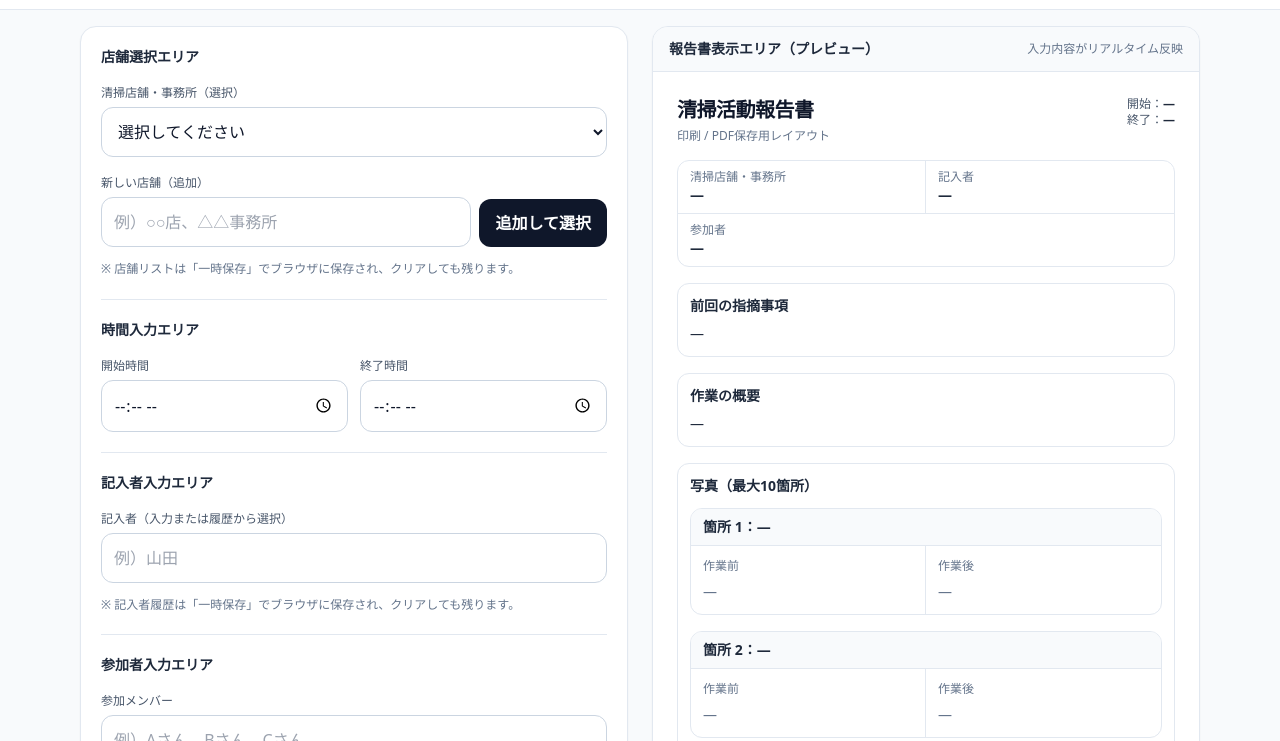
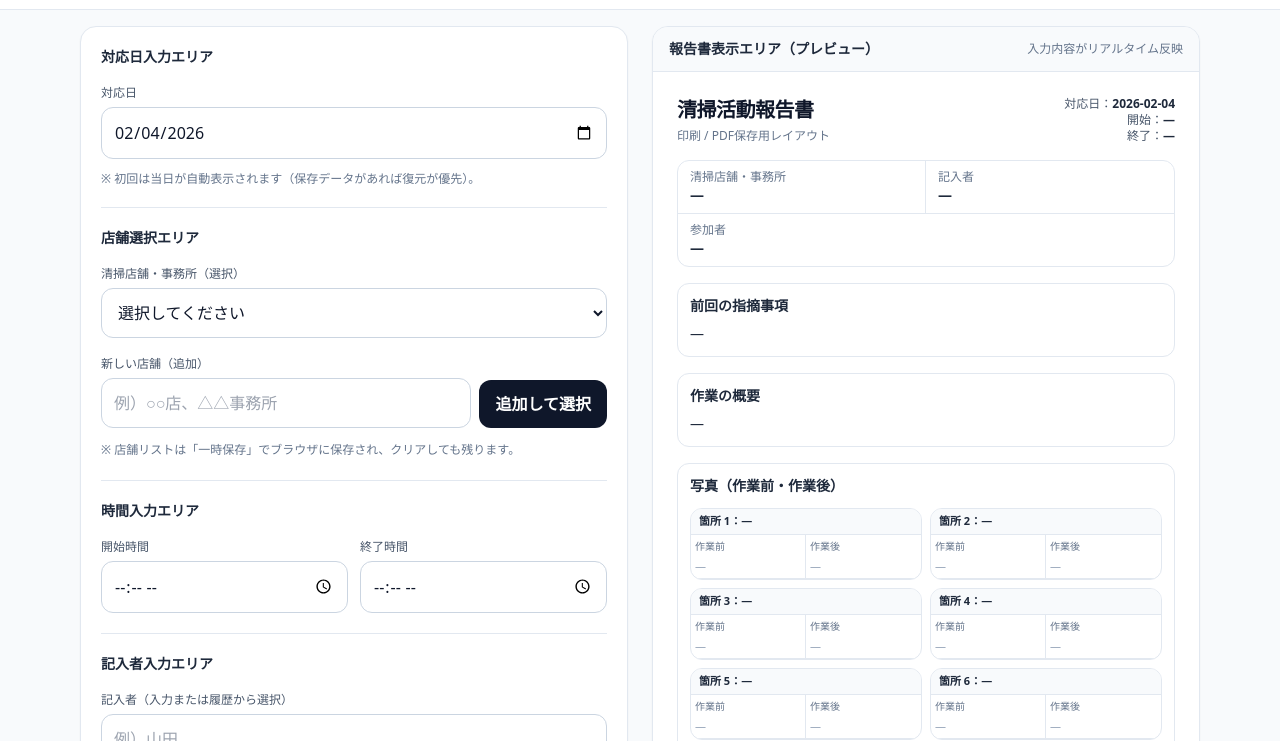
Before and after one commit to mtsuruno-33/cleaning-report, a plain HTML site: page index.html in a window 1280 px wide. Shown: the part 59-800 px from the top of the page. Drawn offline with nearby package versions, Linux system fonts and the light colour scheme.

Commit message:
Update index.html

```diff
--- a/index.html
+++ b/index.html
@@ -24,9 +24,14 @@
         border: none !important;
       }
     }
+    input, textarea, button { -webkit-tap-highlight-color: transparent; }
 
-    input, textarea, button {
-      -webkit-tap-highlight-color: transparent;
+    /* 印刷/プレビュー共通：写真を“コンパクト”に見せる */
+    .photo-thumb {
+      width: 100%;
+      aspect-ratio: 4 / 3;
+      object-fit: cover;
+      display: block;
     }
   </style>
 </head>
@@ -60,6 +65,19 @@
                  }">
               {{ state.ui.message }}
             </div>
+
+            <!-- 対応日入力エリア -->
+            <div class="space-y-3">
+              <h2 class="text-sm font-semibold text-slate-800">対応日入力エリア</h2>
+              <label class="block">
+                <span class="text-xs font-medium text-slate-600">対応日</span>
+                <input type="date" v-model="state.draft.date"
+                  class="mt-1 w-full rounded-xl border border-slate-300 bg-white px-3 py-3 text-base focus:outline-none focus:ring-2 focus:ring-slate-900/10 focus:border-slate-400" />
+              </label>
+              <p class="text-xs text-slate-500">※ 初回は当日が自動表示されます（保存データがあれば復元が優先）。</p>
+            </div>
+
+            <hr class="border-slate-200">
 
             <!-- 店舗選択エリア -->
             <div class="space-y-3">
@@ -207,7 +225,7 @@
 
                       <div class="mt-2">
                         <div v-if="item.before.dataUrl" class="rounded-xl overflow-hidden border border-slate-200">
-                          <img :src="item.before.dataUrl" alt="作業前" class="w-full h-auto block">
+                          <img :src="item.before.dataUrl" alt="作業前" class="photo-thumb">
                         </div>
                         <div v-else class="rounded-xl border border-dashed border-slate-300 bg-slate-50 p-6 text-center text-sm text-slate-500">
                           画像未選択
@@ -234,7 +252,7 @@
 
                       <div class="mt-2">
                         <div v-if="item.after.dataUrl" class="rounded-xl overflow-hidden border border-slate-200">
-                          <img :src="item.after.dataUrl" alt="作業後" class="w-full h-auto block">
+                          <img :src="item.after.dataUrl" alt="作業後" class="photo-thumb">
                         </div>
                         <div v-else class="rounded-xl border border-dashed border-slate-300 bg-slate-50 p-6 text-center text-sm text-slate-500">
                           画像未選択
@@ -296,6 +314,7 @@
                   <p class="text-xs text-slate-500 mt-1">印刷 / PDF保存用レイアウト</p>
                 </div>
                 <div class="text-xs text-slate-600 text-right">
+                  <div>対応日：<span class="font-semibold text-slate-800">{{ state.draft.date || '—' }}</span></div>
                   <div>開始：<span class="font-semibold text-slate-800">{{ state.draft.startTime || '—' }}</span></div>
                   <div>終了：<span class="font-semibold text-slate-800">{{ state.draft.endTime || '—' }}</span></div>
                 </div>
@@ -332,36 +351,41 @@
                 </section>
 
                 <section class="border border-slate-200 rounded-xl p-3">
-                  <h2 class="text-sm font-semibold text-slate-800">写真（最大10箇所）</h2>
+                  <h2 class="text-sm font-semibold text-slate-800">写真（作業前・作業後）</h2>
 
-                  <div class="mt-3 space-y-4">
-                    <div v-for="(item, idx) in state.draft.photos" :key="'r'+idx"
-                         class="border border-slate-200 rounded-xl overflow-hidden">
-                      <div class="px-3 py-2 bg-slate-50 border-b border-slate-200 flex items-center justify-between">
-                        <div class="text-sm font-semibold text-slate-800">
-                          箇所 {{ idx + 1 }}：<span class="font-semibold">{{ item.place || '—' }}</span>
+                  <!-- 写真グリッド：A4で1/4幅程度、1ページに4〜6組目安 -->
+                  <div class="mt-3 grid grid-cols-2 gap-2">
+                    <template v-for="(item, idx) in state.draft.photos" :key="'pg'+idx">
+                      <div class="border border-slate-200 rounded-xl overflow-hidden bg-white">
+                        <div class="px-2 py-1 bg-slate-50 border-b border-slate-200">
+                          <div class="text-[11px] font-semibold text-slate-800 truncate">
+                            箇所 {{ idx + 1 }}：{{ item.place || '—' }}
                           </div>
                         </div>
 
-                      <div class="grid grid-cols-1 sm:grid-cols-2">
-                        <div class="p-3 border-b sm:border-b-0 sm:border-r border-slate-200">
-                          <div class="text-xs text-slate-500 mb-2">作業前</div>
-                          <div v-if="item.before.dataUrl" class="border border-slate-200 rounded-lg overflow-hidden">
-                            <img :src="item.before.dataUrl" alt="作業前" class="w-full h-auto block">
+                        <div class="grid grid-cols-2 gap-0 border-b border-slate-200">
+                          <div class="p-1 border-r border-slate-200">
+                            <div class="text-[10px] text-slate-500 mb-1">作業前</div>
+                            <div v-if="item.before.dataUrl" class="rounded-md overflow-hidden border border-slate-200">
+                              <img :src="item.before.dataUrl" alt="作業前" class="photo-thumb">
                             </div>
-                          <div v-else class="text-sm text-slate-500">—</div>
+                            <div v-else class="text-[11px] text-slate-400">—</div>
                           </div>
-
-                        <div class="p-3">
-                          <div class="text-xs text-slate-500 mb-2">作業後</div>
-                          <div v-if="item.after.dataUrl" class="border border-slate-200 rounded-lg overflow-hidden">
-                            <img :src="item.after.dataUrl" alt="作業後" class="w-full h-auto block">
+                          <div class="p-1">
+                            <div class="text-[10px] text-slate-500 mb-1">作業後</div>
+                            <div v-if="item.after.dataUrl" class="rounded-md overflow-hidden border border-slate-200">
+                              <img :src="item.after.dataUrl" alt="作業後" class="photo-thumb">
                             </div>
-                          <div v-else class="text-sm text-slate-500">—</div>
+                            <div v-else class="text-[11px] text-slate-400">—</div>
                           </div>
                         </div>
                       </div>
+                    </template>
                   </div>
+
+                  <p class="mt-2 text-[11px] text-slate-500">
+                    ※ 写真は「作業前・作業後」を横並びでコンパクトに配置します。
+                  </p>
                 </section>
 
                 <section class="border border-slate-200 rounded-xl p-3">
@@ -382,8 +406,16 @@
 
   <script>
     class App {
-      static masterKey = 'cleaning_report_master_v1';
-      static draftKey  = 'cleaning_report_draft_v1';
+      static masterKey = 'cleaning_report_master_v2';
+      static draftKey  = 'cleaning_report_draft_v2';
+
+      static todayISO() {
+        const d = new Date();
+        const y = d.getFullYear();
+        const m = String(d.getMonth() + 1).padStart(2, '0');
+        const day = String(d.getDate()).padStart(2, '0');
+        return `${y}-${m}-${day}`;
+      }
 
       static createEmptyState() {
         return {
@@ -392,7 +424,7 @@
             writers: [],
             participantsDefault: ''
           },
-          draft: App.createEmptyDraft(),
+          draft: App.createEmptyDraft(App.todayISO()),
           ui: {
             message: '',
             messageType: 'info'
@@ -400,7 +432,7 @@
         };
       }
 
-      static createEmptyDraft() {
+      static createEmptyDraft(defaultDateISO) {
         const photos = Array.from({ length: 10 }, () => ({
           place: '',
           before: { dataUrl: '', name: '' },
@@ -408,6 +440,7 @@
         }));
 
         return {
+          date: defaultDateISO || '',
           shopSelected: '',
           startTime: '',
           endTime: '',
@@ -461,15 +494,11 @@
             },
 
             syncMasterFromInputs() {
-              // 記入者履歴へ反映（保存時）
               const w = (this.state.draft.writer || '').trim();
               if (w) {
                 const writers = this.normalizeArrayUnique([...(this.state.master.writers || []), w]);
                 this.state.master.writers = writers;
               }
-
-              // 参加者は master.participantsDefault に直接バインド済み
-              // 店舗は addShop() で反映
             },
 
             addShop() {
@@ -517,7 +546,6 @@
 
             restoreAll() {
               try {
-                // master
                 const rawM = localStorage.getItem(App.masterKey);
                 if (rawM) {
                   const m = JSON.parse(rawM);
@@ -528,13 +556,13 @@
                   }
                 }
 
-                // draft
                 const rawD = localStorage.getItem(App.draftKey);
                 if (rawD) {
                   const d = JSON.parse(rawD);
                   if (d && typeof d === 'object') {
-                    const empty = App.createEmptyDraft();
+                    const empty = App.createEmptyDraft(App.todayISO());
 
+                    this.state.draft.date = (typeof d.date === 'string' && d.date) ? d.date : empty.date;
                     this.state.draft.shopSelected = (typeof d.shopSelected === 'string') ? d.shopSelected : empty.shopSelected;
                     this.state.draft.startTime = (typeof d.startTime === 'string') ? d.startTime : empty.startTime;
                     this.state.draft.endTime = (typeof d.endTime === 'string') ? d.endTime : empty.endTime;
@@ -557,14 +585,13 @@
                         this.state.draft.photos[i].after.name = (a.name || '');
                       }
                     }
-
-                    // 店舗がマスタに存在しない場合でも表示自体は許容（選択欄は空になる可能性）
                   }
+                } else {
+                  // draftが無ければ当日を入れておく（要件）
+                  this.state.draft.date = this.state.draft.date || App.todayISO();
                 }
 
-                if (rawM || rawD) {
-                  this.safeSetMessage('success', '保存データを復元しました。');
-                }
+                if (rawM || rawD) this.safeSetMessage('success', '保存データを復元しました。');
               } catch (err) {
                 alert('保存データの復元に失敗しました。');
                 this.safeSetMessage('error', '復元に失敗しました。');
@@ -575,11 +602,9 @@
               try {
                 this.syncMasterFromInputs();
 
-                // master 保存
                 const masterPayload = JSON.stringify(this.state.master);
                 localStorage.setItem(App.masterKey, masterPayload);
 
-                // draft 保存
                 const draftPayload = JSON.stringify(this.state.draft);
                 localStorage.setItem(App.draftKey, draftPayload);
 
@@ -591,17 +616,14 @@
             },
 
             clearReport() {
-              const ok = confirm('今回の報告内容（時間・店舗・写真・作業内容など）を消去します。店舗リスト/記入者履歴/参加者は残ります。よろしいですか？');
+              const ok = confirm('今回の報告内容（日付・時間・店舗・写真・作業内容など）を消去します。店舗リスト/参加者/記入者履歴は残ります。よろしいですか？');
               if (!ok) return;
 
               try {
                 localStorage.removeItem(App.draftKey);
-              } catch (err) {
-                // removeItem失敗でも画面側は初期化する
-              }
+              } catch (err) {}
 
-              // レポートのみ初期化（参加者は master 側）
-              this.state.draft = App.createEmptyDraft();
+              this.state.draft = App.createEmptyDraft(App.todayISO());
               this.safeSetMessage('success', '今回の報告内容をクリアしました（マスタ情報は保持）。');
             },
 
```
Lines whose indentation alone changed are shown as unchanged.
